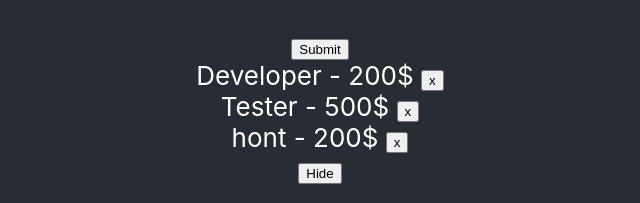
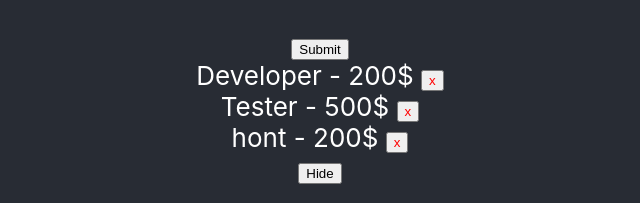
Before and after one commit to ngynhoa210303/learning_reactJS, a React (Create React App) app: page / in a window 1280 px wide. Both pictures are taken after a click on the button "Show". Shown: the part 371-574 px from the top of the page, without its empty margins (320-960 px from the left). Built offline with nearby package versions, Linux system fonts and the light colour scheme.

Commit message:
B9 CSS SCSS

```diff
--- a/src/components/B8_Split_Components_FCAS_Props/NestingComponent.js
+++ b/src/components/B8_Split_Components_FCAS_Props/NestingComponent.js
@@ -1,4 +1,5 @@
 import React from "react";
+import "../../styles/NestingB8.scss";
 class NestingComponent extends React.Component {
   //Conditional (Câu điều kiện), ví dụ như If/Else là một công cụ được sử dụng rất nhiều với React. Nếu như Vue và Angular có v-hide/show, ng-hide/show thì React có cách render "điều kiện" riêng của nó.
   state = {
@@ -21,7 +22,12 @@ class NestingComponent extends React.Component {
         {/* C2: */}
         {showJob === false ? (
           <div>
-            <button onClick={() => this.handleShow()}>Show</button>
+            <button
+              onClick={() => this.handleShow()}
+              style={{ backgroundColor: "pink", color: "white" }}
+            >
+              Show
+            </button>
           </div>
         ) : (
           <>
@@ -31,7 +37,10 @@ class NestingComponent extends React.Component {
                   <div key={item.id}>
                     {item.titleJob} - {item.salary}$ <></>
                     <span>
-                      <button onClick={() => this.handleOnclickDelete(item)}>
+                      <button
+                        onClick={() => this.handleOnclickDelete(item)}
+                        className="btn-submit"
+                      >
                         x
                       </button>
                     </span>
--- a/src/components/Form.js
+++ b/src/components/Form.js
@@ -1,4 +1,5 @@
 import React from "react";
+import "../styles/Form.scss";
 class Form extends React.Component {
   state = {
     firstName: "",
--- /dev/null
+++ b/src/styles/NestingB8.scss
@@ -0,0 +1,3 @@
+.btn-submit {
+  color: red;
+}
```
